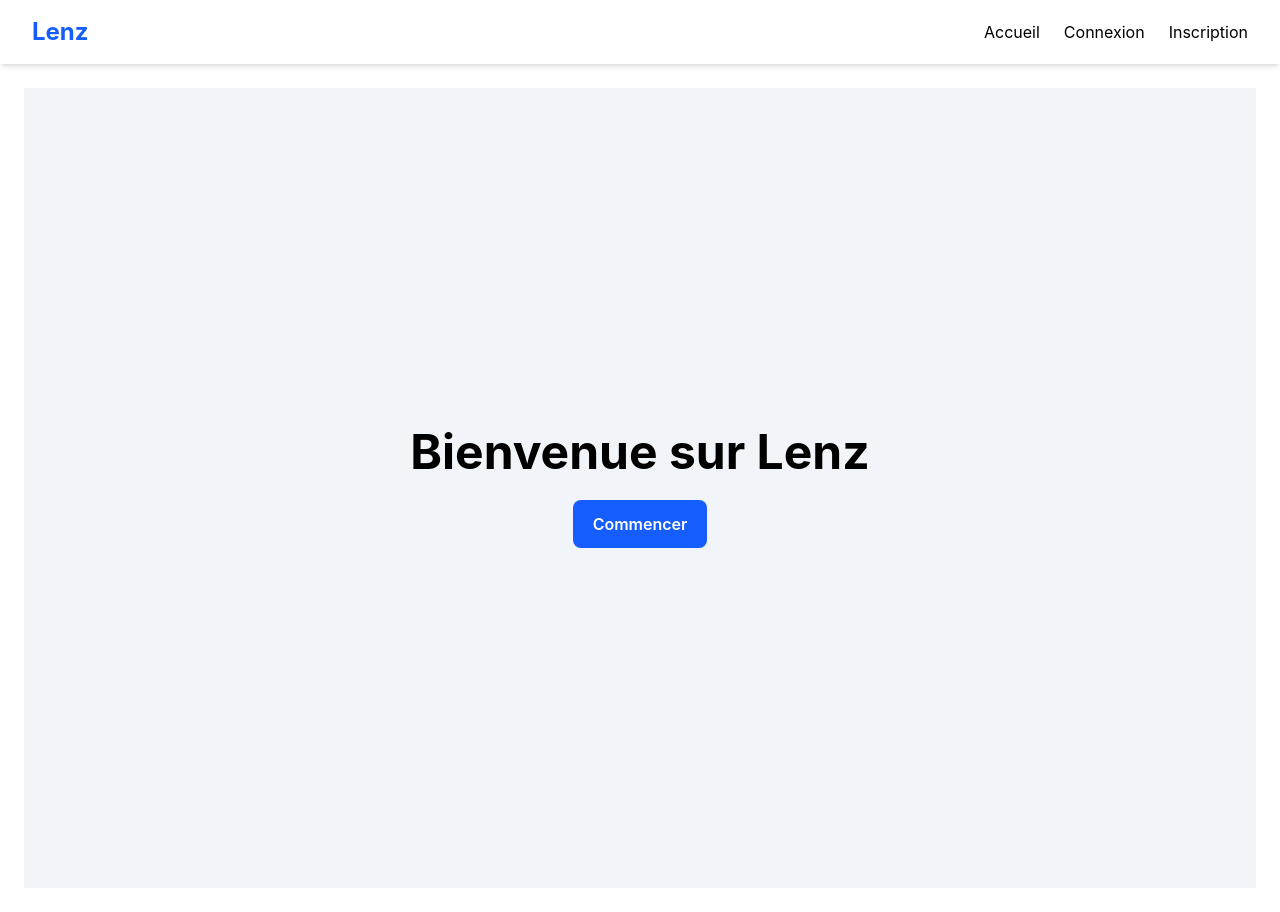
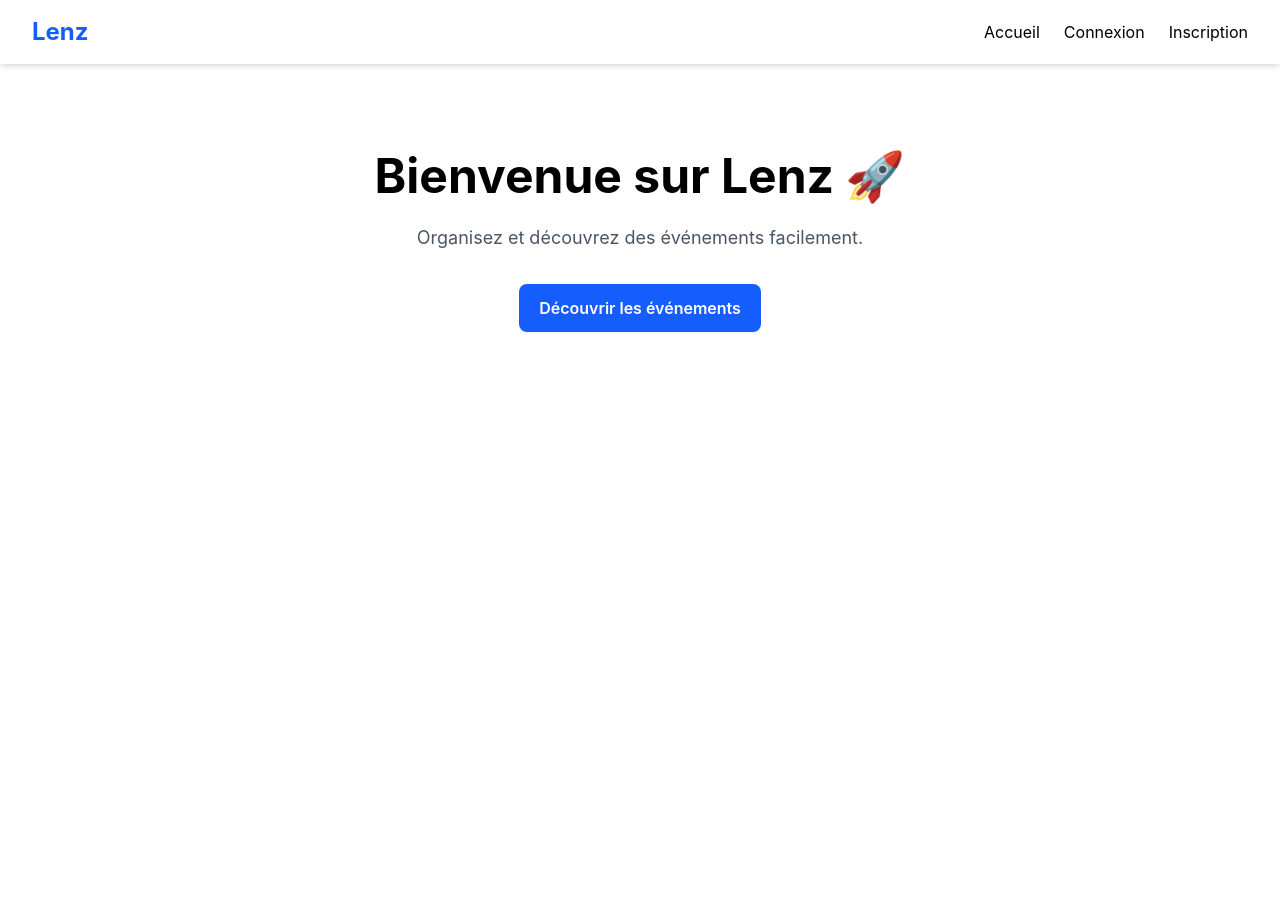
Before and after one commit to Radovoahary/lenz, a React (Vite) app in the folder frontend/: page / in a window 1280 px wide. After the commit the page ends 800 px from the top, so only its background shows below. Built offline with nearby package versions, Linux system fonts and the light colour scheme.

Commit message:
Updating HomePage.tsx

```diff
--- a/frontend/src/pages/HomePage.tsx
+++ b/frontend/src/pages/HomePage.tsx
@@ -2,14 +2,16 @@ import Button from "../components/ui/Button";
 
 function HomePage() {
   return (
-    <div className="flex min-h-screen flex-col items-center justify-center gap-6 bg-slate-100">
-      <h1 className="text-5xl font-bold">
-        Bienvenue sur Lenz
+    <div className="mt-16 text-center">
+      <h1 className="mb-6 text-5xl font-bold">
+        Bienvenue sur Lenz 🚀
       </h1>
 
-      <Button>
-        Commencer
-      </Button>
+      <p className="mb-8 text-lg text-gray-600">
+        Organisez et découvrez des événements facilement.
+      </p>
+
+      <Button>Découvrir les événements</Button>
     </div>
   );
 }
```
